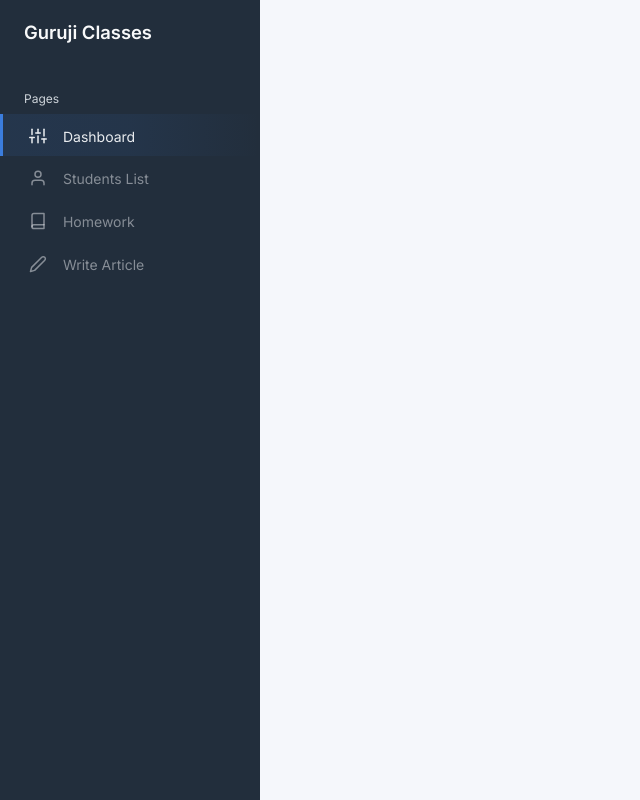
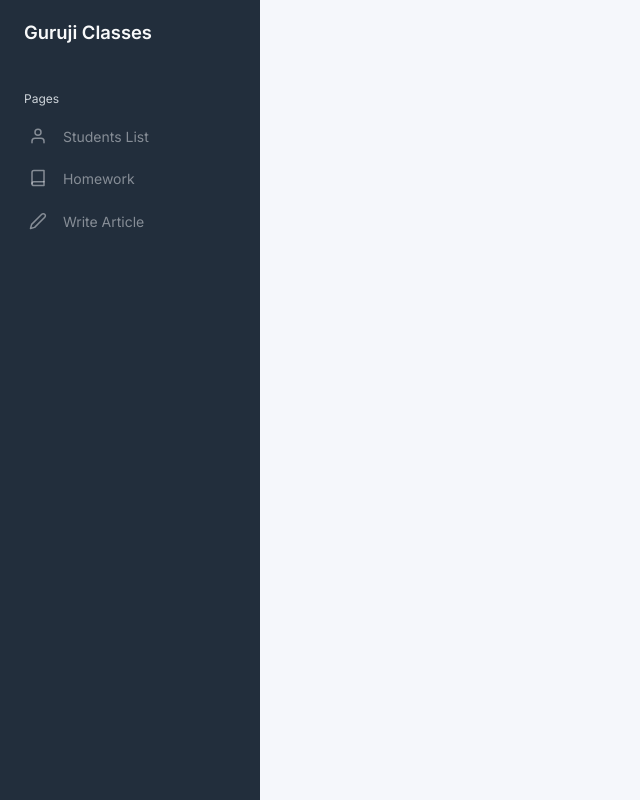
Before and after one commit to amitskasabe/ci_guruji, a CodeIgniter 4 app: the page made by app/Views/admin/static/index.php in a window 1280 px wide. Shown: the whole page, without its empty margins (0-640 px from the left). Run offline with PHP 8.4 and a stand-in for CodeIgniter, Linux system fonts and the light colour scheme; the template is opened without the code that fills it, so the values that code supplies are empty; some libraries are stand-ins or nearby versions.

```diff
--- a/app/Views/admin/static/components/header.php
+++ b/app/Views/admin/static/components/header.php
@@ -32,12 +32,7 @@
       <ul class="sidebar-nav">
         <li class="sidebar-header">Pages</li>
 
-        <li class="sidebar-item active">
-          <a class="sidebar-link" href="dashboard">
-            <i class="align-middle" data-feather="sliders"></i>
-            <span class="align-middle">Dashboard</span>
-          </a>
-        </li>
+
 
         <!-- <li class="sidebar-item">
           <a class="sidebar-link" href="pages-profile.html">
```
Also changed, not shown: 1 other file.
